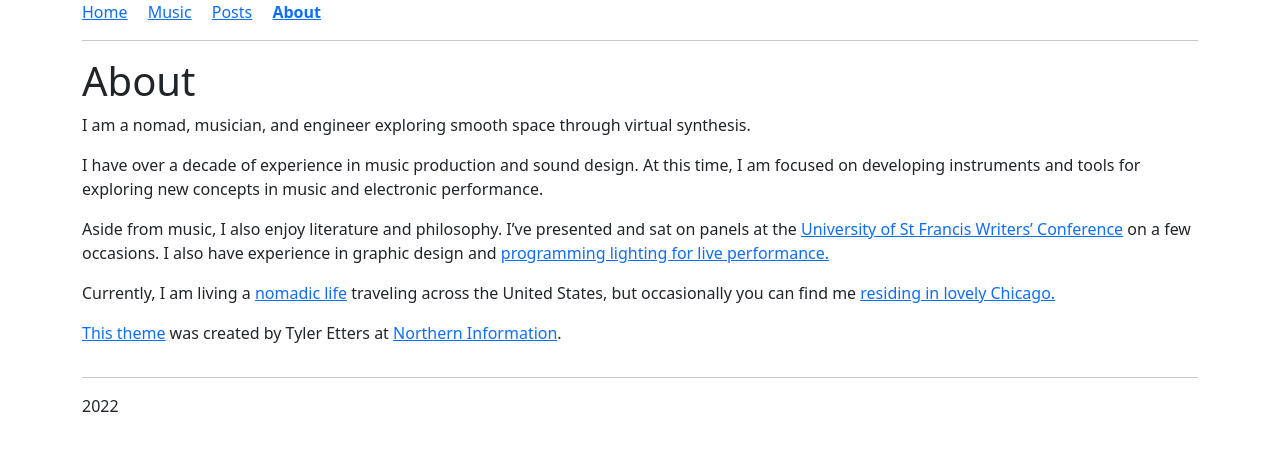
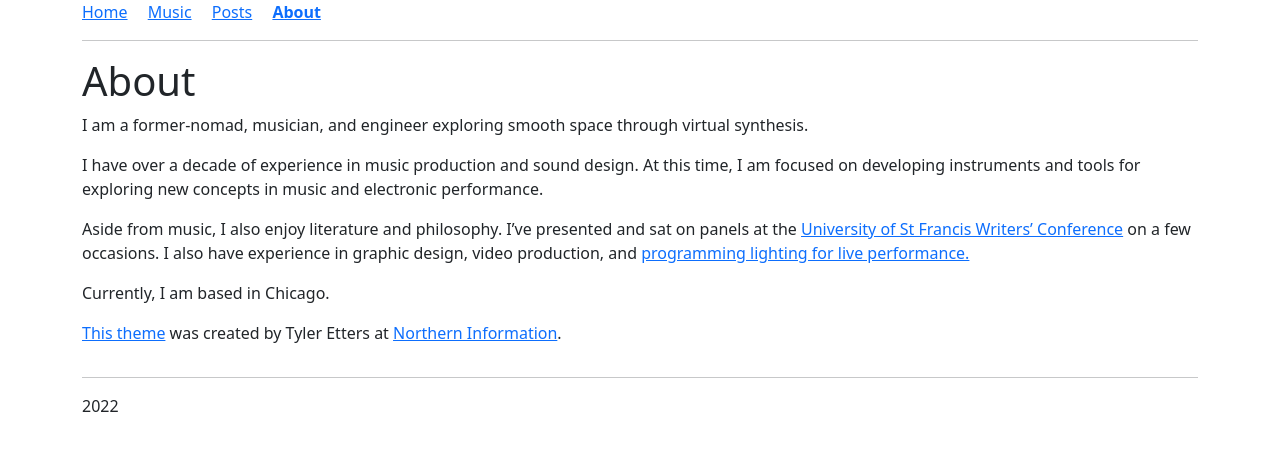
Before and after one commit to tonepaintingindustries/oldsite, a Jekyll site: the page built from _pages/about.md, in a window 1280 px wide. Shown: the top 451 px of the page. Built offline with Jekyll 4.4.1, drawn with Linux system fonts in a browser that asks for light colours.

Commit message:
Update about.md

```diff
--- a/_pages/about.md
+++ b/_pages/about.md
@@ -6,13 +6,13 @@ permalink: /about
 # About
 
 
-I am a nomad, musician, and engineer exploring smooth space through virtual synthesis.
+I am a former-nomad, musician, and engineer exploring smooth space through virtual synthesis.
 
 I have over a decade of experience in music production and sound design. At this time, I am focused on developing instruments and tools for exploring new concepts in music and electronic performance.
 
-Aside from music, I also enjoy literature and philosophy. I've presented and sat on panels at the [University of St Francis Writers' Conference](https://www.stfrancis.edu/sfwc/) on a few occasions. I also have experience in graphic design and [programming lighting for live performance.](https://www.youtube.com/watch?v=veyInHEq7WU)
+Aside from music, I also enjoy literature and philosophy. I've presented and sat on panels at the [University of St Francis Writers' Conference](https://www.stfrancis.edu/sfwc/) on a few occasions. I also have experience in graphic design, video production, and [programming lighting for live performance.](https://www.youtube.com/watch?v=veyInHEq7WU)
 
-Currently, I am living a [nomadic life](https://www.instagram.com/p/CaP2nxClPP6/) traveling across the United States, but occasionally you can find me [residing in lovely Chicago.](https://www.instagram.com/p/CW_fPlXPsZ3/)
+Currently, I am based in Chicago.
 
 
 
```
